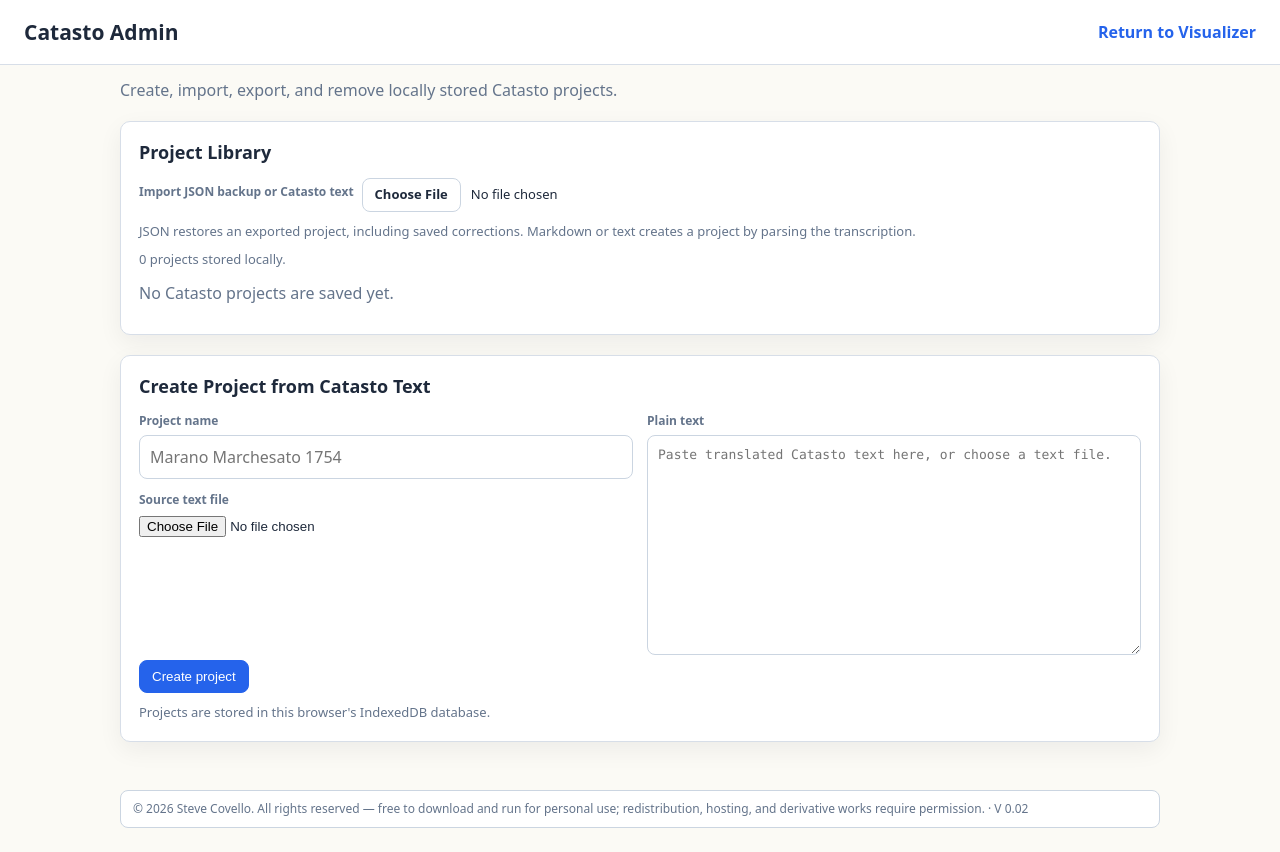
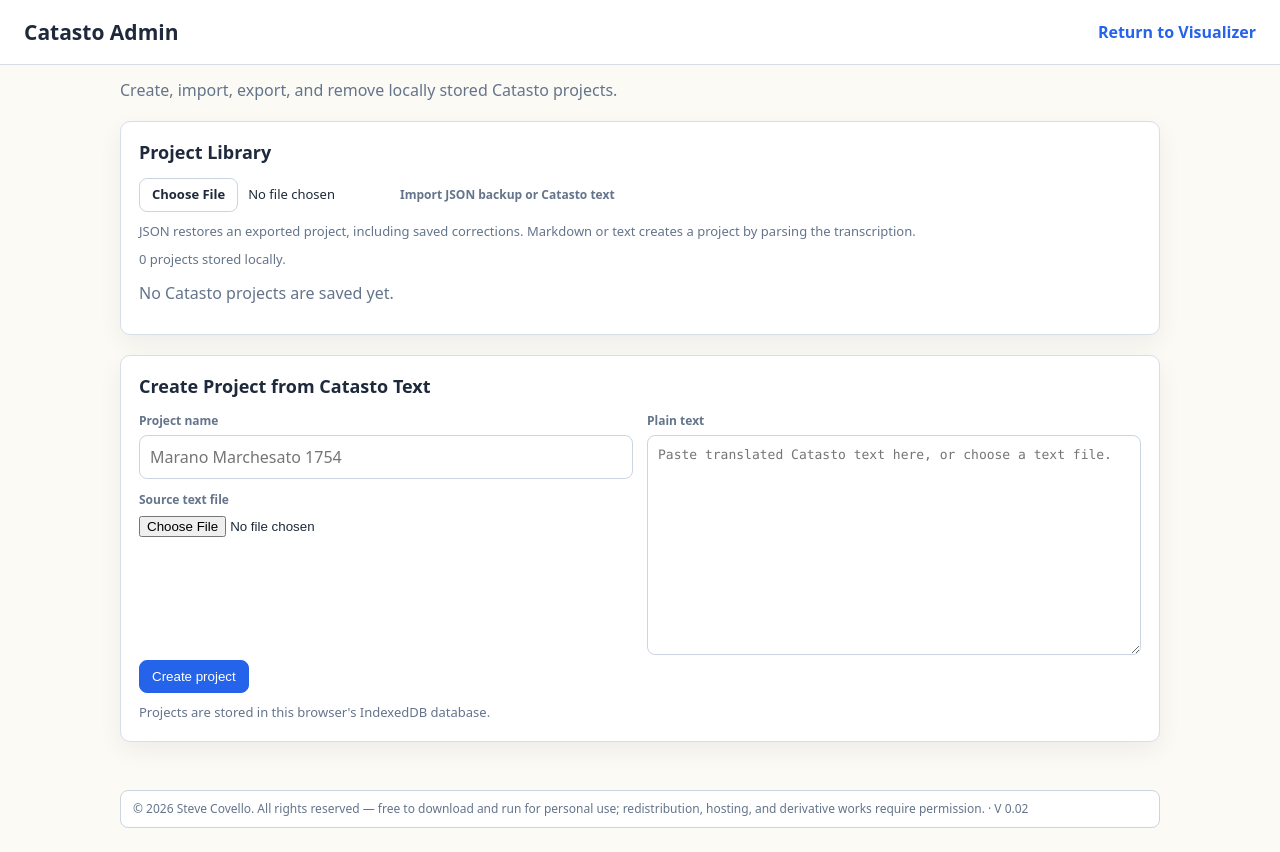
Before and after one commit to weevie833/Catasto-Visualizer, a plain HTML site: page admin.html in a window 1280 px wide. Drawn offline with Linux system fonts and the light colour scheme.

Commit message:
Align import file picker before label

```diff
--- a/admin.html
+++ b/admin.html
@@ -33,6 +33,7 @@
     .empty { color:var(--muted); padding:12px 0; }
     .import-file { max-width:100%; font:inherit; font-size:13px; }
     .import-file::file-selector-button { border:1px solid var(--line); border-radius:8px; background:#fff; color:var(--ink); padding:8px 12px; font:750 13px/1.2 ui-sans-serif,system-ui,sans-serif; cursor:pointer; margin-right:10px; }
+    .import-label { margin:0; }
     .license-footer { width:min(1040px,calc(100% - 32px)); margin:0 auto 24px; border:1px solid var(--line); border-radius:8px; background:#fff; color:var(--muted); font-size:12px; line-height:1.4; padding:10px 12px; }
     @media (max-width:720px) { .grid { grid-template-columns:1fr; } .project { grid-template-columns:1fr; } header { align-items:flex-start; } }
   </style>
@@ -48,8 +49,8 @@
     <section class="panel">
       <h2>Project Library</h2>
       <div class="actions">
-        <label for="importFile">Import JSON backup or Catasto text</label>
         <input id="importFile" class="import-file" type="file" accept=".json,.catasto,.txt,.md,application/json,text/plain,text/markdown" aria-describedby="importHelp">
+        <label class="import-label" for="importFile">Import JSON backup or Catasto text</label>
       </div>
       <p class="intro" id="importHelp">JSON restores an exported project, including saved corrections. Markdown or text creates a project by parsing the transcription.</p>
       <p class="status" id="libraryStatus"></p>
```
